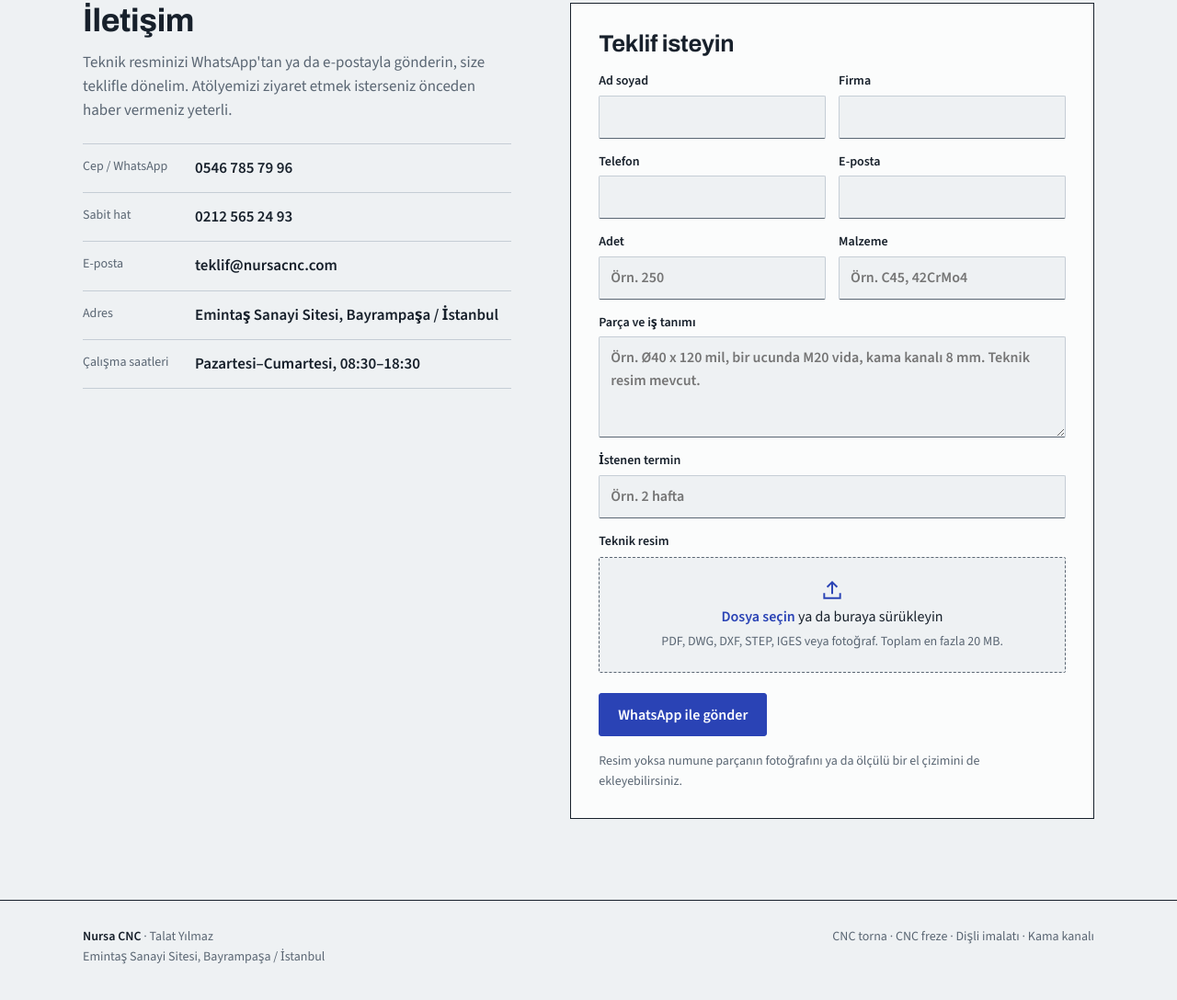
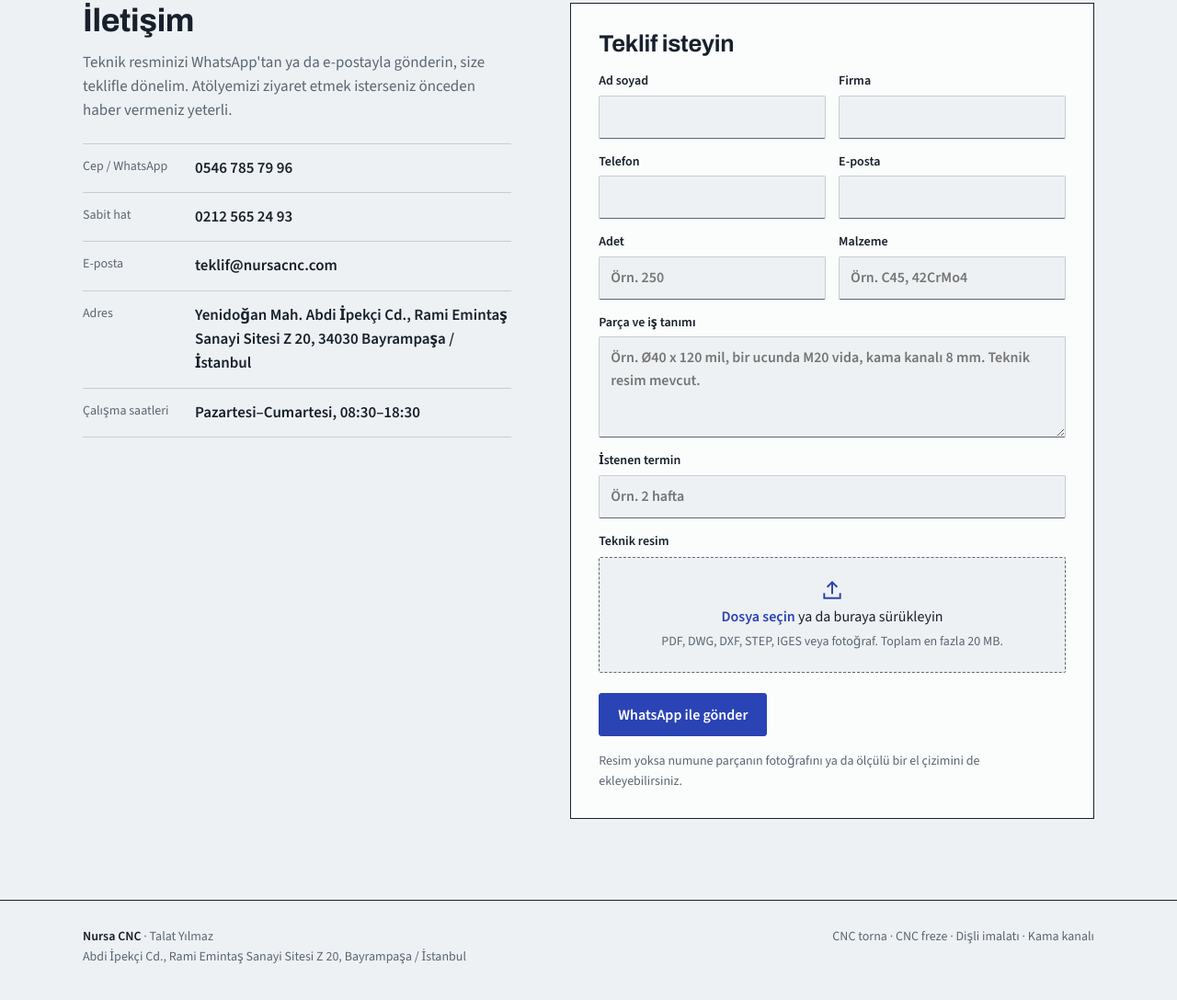
Before and after one commit to talatylmaz/nursacnc-site, a plain HTML site: page index.html in a window 1280 px wide. Shown: the part 4101-5189 px from the top of the page at 92% size. Drawn offline with nearby package versions, Linux system fonts and the light colour scheme.

Commit message:
Adres haritadaki kayıtla aynı, harita linki
Co-Authored-By: Claude Opus 5.5 <noreply@anthropic.com>
Claude-Session: https://claude.ai/code/session_01C39XanSLTqThhXfB1VqvbH

```diff
--- a/index.html
+++ b/index.html
@@ -7,7 +7,7 @@
 <meta name="description" content="Bayrampaşa'daki atölyemizde CNC torna ve CNC frezede talaşlı imalat, azdırmada dişli, dik planyada kama kanalı yapıyoruz. Teknik resminizden prototip ve seri üretim.">
 <link rel="canonical" href="https://nursacnc.com/">
 <script type="application/ld+json">
-{"@context":"https://schema.org","@type":"LocalBusiness","name":"Nursa CNC","url":"https://nursacnc.com/","logo":"https://nursacnc.com/apple-touch-icon.png","image":"https://nursacnc.com/img/og-image.png","description":"CNC torna, CNC freze, azdırma ile dişli ve dik planya ile kama kanalı. Teknik resimden prototip ve seri üretim.","telephone":"+905467857996","email":"teklif@nursacnc.com","address":{"@type":"PostalAddress","streetAddress":"Yenidoğan Mah. Emintaş Sanayi Sitesi","addressLocality":"Bayrampaşa","addressRegion":"İstanbul","postalCode":"34030","addressCountry":"TR"},"areaServed":"TR"}
+{"@context":"https://schema.org","@type":"LocalBusiness","name":"Nursa CNC","url":"https://nursacnc.com/","logo":"https://nursacnc.com/apple-touch-icon.png","image":"https://nursacnc.com/img/og-image.png","description":"CNC torna, CNC freze, azdırma ile dişli ve dik planya ile kama kanalı. Teknik resimden prototip ve seri üretim.","telephone":"+905467857996","email":"teklif@nursacnc.com","address":{"@type":"PostalAddress","streetAddress":"Yenidoğan Mah. Abdi İpekçi Cd., Rami Emintaş Sanayi Sitesi Z 20","addressLocality":"Bayrampaşa","addressRegion":"İstanbul","postalCode":"34030","addressCountry":"TR"},"areaServed":"TR","geo":{"@type":"GeoCoordinates","latitude":41.0450931,"longitude":28.9151119},"hasMap":"https://www.google.com/maps/place/?q=place_id:ChIJSZqSRAC7yhQRl7dG5Hm_tk8","openingHoursSpecification":[{"@type":"OpeningHoursSpecification","dayOfWeek":["Monday","Tuesday","Wednesday","Thursday","Friday"],"opens":"08:30","closes":"18:00"},{"@type":"OpeningHoursSpecification","dayOfWeek":"Saturday","opens":"08:30","closes":"13:00"}]}
 </script>
 <link rel="icon" href="favicon.svg" type="image/svg+xml">
 <link rel="apple-touch-icon" href="apple-touch-icon.png">
@@ -394,7 +394,7 @@ footer b{color:var(--ink)}
         <div><dt>Cep / WhatsApp</dt><dd><a class="num" href="tel:+905467857996">0546 785 79 96</a></dd></div>
         <div><dt>Sabit hat</dt><dd><a class="num" href="tel:+902125652493">0212 565 24 93</a></dd></div>
         <div><dt>E-posta</dt><dd><a href="mailto:teklif@nursacnc.com">teklif@nursacnc.com</a></dd></div>
-        <div><dt>Adres</dt><dd>Emintaş Sanayi Sitesi, Bayrampaşa / İstanbul</dd></div>
+        <div><dt>Adres</dt><dd><a href="https://www.google.com/maps/place/?q=place_id:ChIJSZqSRAC7yhQRl7dG5Hm_tk8">Yenidoğan Mah. Abdi İpekçi Cd., Rami Emintaş Sanayi Sitesi Z 20, 34030 Bayrampaşa / İstanbul</a></dd></div>
         <div><dt>Çalışma saatleri</dt><dd>Pazartesi–Cumartesi, 08:30–18:30</dd></div>
       </dl>
     </div>
@@ -440,7 +440,7 @@ footer b{color:var(--ink)}
 
 <footer>
   <div class="wrap">
-    <div><b>Nursa CNC</b> · Talat Yılmaz<br>Emintaş Sanayi Sitesi, Bayrampaşa / İstanbul</div>
+    <div><b>Nursa CNC</b> · Talat Yılmaz<br>Abdi İpekçi Cd., Rami Emintaş Sanayi Sitesi Z 20, Bayrampaşa / İstanbul</div>
     <div>CNC torna · CNC freze · Dişli imalatı · Kama kanalı</div>
   </div>
 </footer>
```
